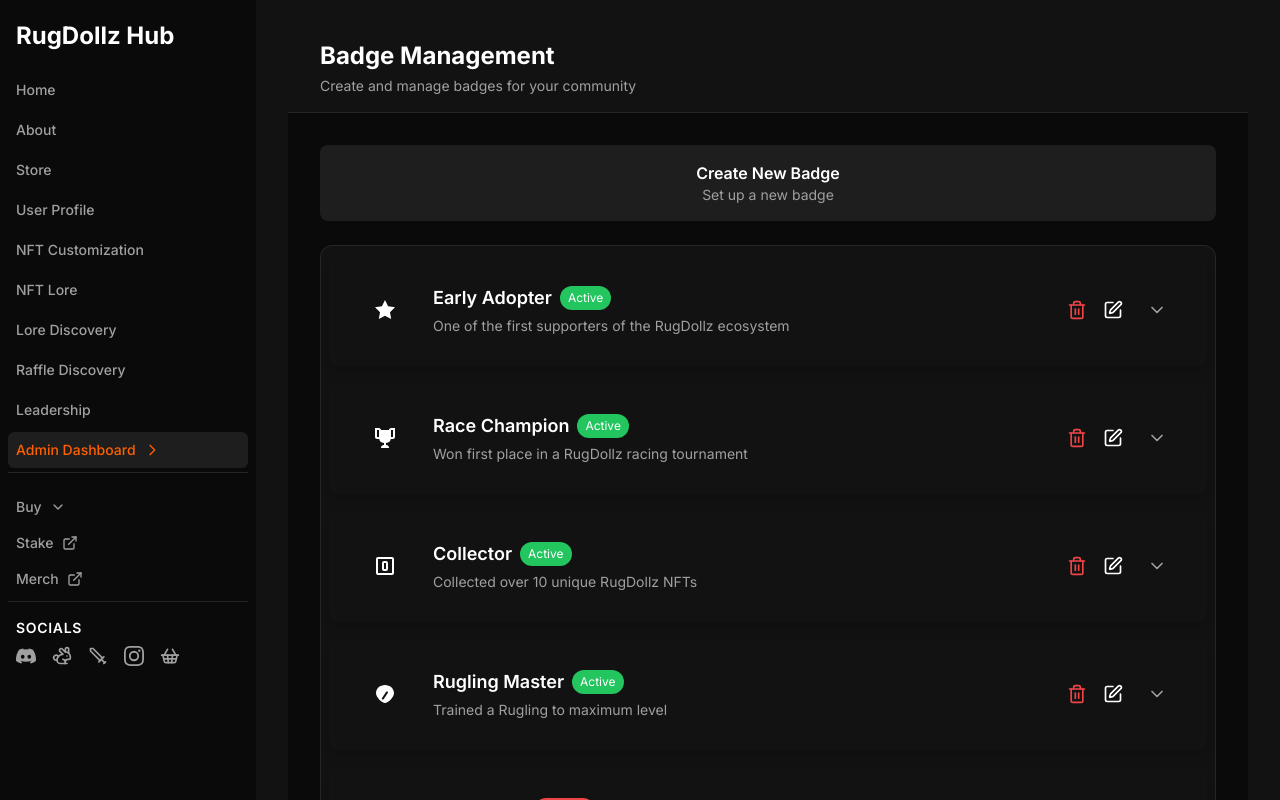
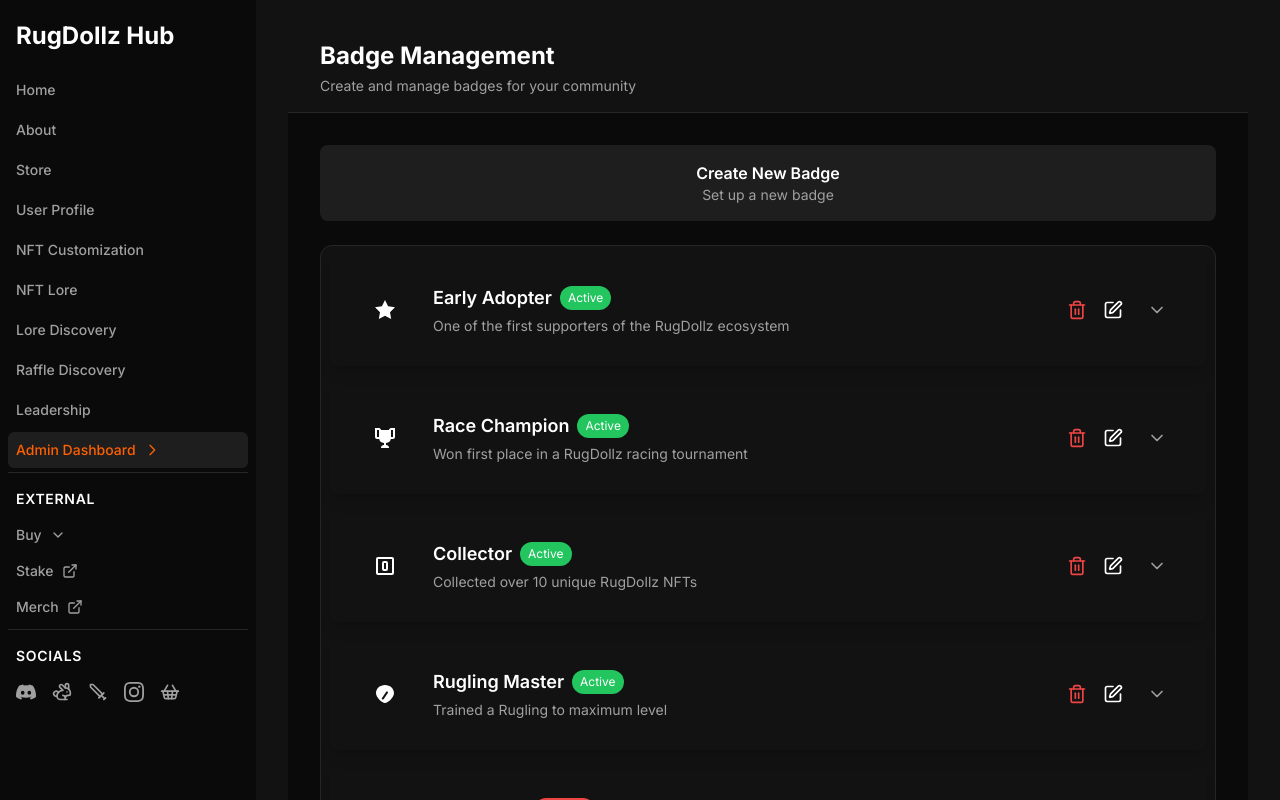
Before and after one commit to LatinGeek/rugdollz-central-hub, a Next.js app: page /badge-management in a window 1280 px wide. Shown: the top 800 px of the page. Built offline with nearby package versions, Linux system fonts and the light colour scheme.

Commit message:
[FIX] [Navigation] Padding to menu titles

```diff
--- a/app/components/Navigation.tsx
+++ b/app/components/Navigation.tsx
@@ -161,6 +161,9 @@ export function Navigation() {
               </div>
               {/* External Links */}
               <div className="pt-4 border-t border-[rgb(var(--border-dark))]">
+                <h3 className="px-2 text-sm font-semibold text-[rgb(var(--text-primary))] tracking-wider uppercase mb-2">
+                  External
+                </h3>
                 {/* Buy Dropdown */}
                 <div className="relative">
                   <button
@@ -205,7 +208,7 @@ export function Navigation() {
 
               {/* Social Links */}
               <div className="mt-auto pt-4 border-t border-[rgb(var(--border-dark))]">
-                <h3 className="px-2 text-sm font-semibold text-[rgb(var(--text-primary))] tracking-wider uppercase mb-2">
+                <h3 className="px-2 pb-2 text-sm font-semibold text-[rgb(var(--text-primary))] tracking-wider uppercase mb-2">
                   Socials
                 </h3>
                 <div className="flex flex-wrap gap-4 px-2">
@@ -334,6 +337,9 @@ export function Navigation() {
 
             {/* Mobile External Links */}
             <div className="pt-4 border-t border-[rgb(var(--border-dark))]">
+              <h3 className="px-3 text-sm font-semibold text-[rgb(var(--text-primary))] tracking-wider uppercase mb-2">
+                External
+              </h3>
               {/* Mobile Buy Dropdown */}
               <div className="relative">
                 <button
```
